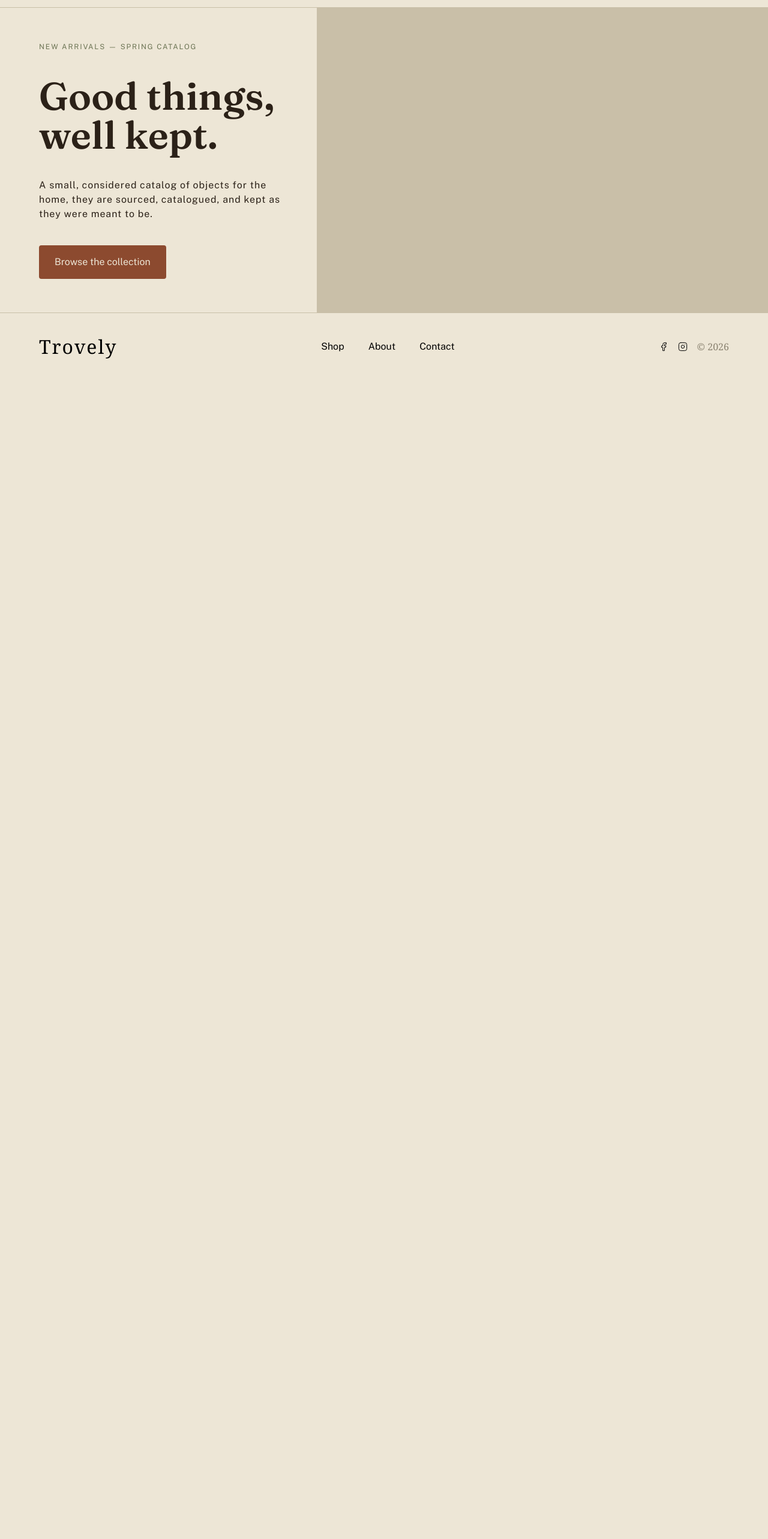
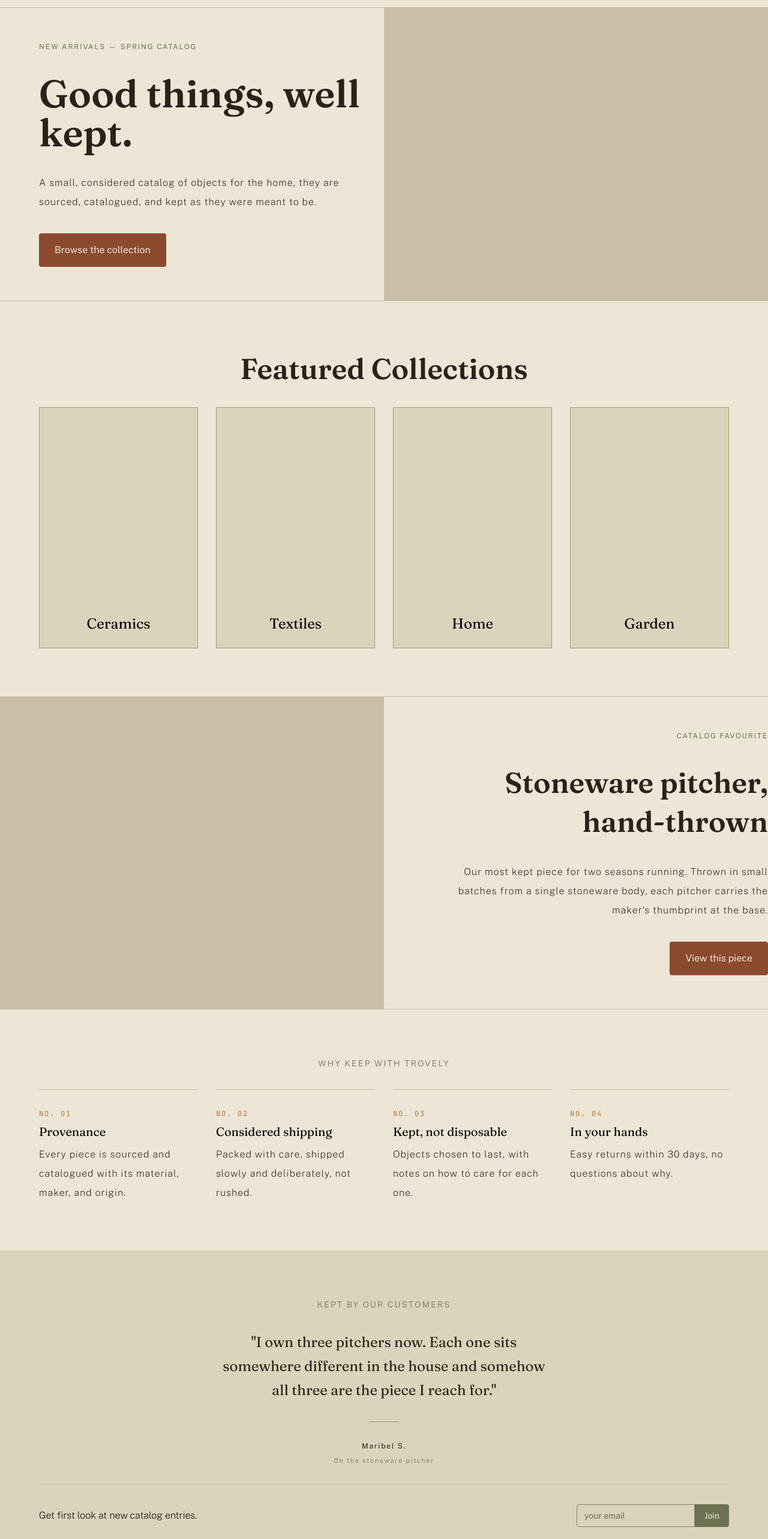
Before and after one commit to Rojibyte/trovely, a Next.js app: page / in a window 1280 px wide. Shown: the part 100-2666 px from the top of the page at 60% size. Before the commit the page ends 800 px from the top, so only its background shows below. Built offline with nearby package versions, Linux system fonts and the light colour scheme.

Commit message:
finished adding the components for homepage

```diff
--- a/app/globals.css
+++ b/app/globals.css
@@ -155,8 +155,7 @@
   margin: 0 auto;
 }
 
-.heading1 {
-  font-size: 64px;
+.heading {
   font-family: var(--font-heading);
   font-weight: 600;
   color: var(--ink1);
@@ -175,14 +174,17 @@
 
 p {
   font-family: var(--font-sans);
+  font-weight: 200;
   color: var(--ink1);
   letter-spacing: 0.06em;
+  line-height: 2;
 }
 
 .primaryButton {
   display: flex;
   justify-content: center;
   align-items: center;
+  width: 193px;
   padding: 16px 26px;
   color: var(--parchment);
   background-color: var(--action);
--- a/app/page.tsx
+++ b/app/page.tsx
@@ -1,5 +1,17 @@
+import ProductSpotlight from "@/components/ProductSpotlight";
+import FeatureCollections from "@/components/FeatureCollections";
 import Hero from "@/components/Hero";
+import TrustRow from "@/components/TrustRow";
+import Testimonial from "@/components/Testimonial";
 
 export default function Home() {
-  return <Hero />;
+  return (
+    <>
+      <Hero />
+      <FeatureCollections />
+      <ProductSpotlight />
+      <TrustRow />
+      <Testimonial />
+    </>
+  );
 }
--- /dev/null
+++ b/components/Container.tsx
@@ -0,0 +1,3 @@
+export default function Container({ children }: { children: React.ReactNode }) {
+  return <div className="mainContainer">{children}</div>;
+}
--- /dev/null
+++ b/components/FeatureCollections.tsx
@@ -0,0 +1,39 @@
+import Container from "./Container";
+
+export default function FeatureCollections() {
+  return (
+    <Container>
+      <section className="py-[80px]">
+        <h2 className="heading text-[48px] text-center mb-8">
+          Featured Collections
+        </h2>
+        <div className="grid grid-cols-4 gap-[30px]">
+          <div className="bg-(--stone4) border-[0.5px] border-(--stone2)">
+            <div className="h-80"></div>
+            <div className="flex justify-center items-center py-6 font-heading text-2xl">
+              Ceramics
+            </div>
+          </div>
+          <div className="bg-(--stone4) border-[0.5px] border-(--stone2)">
+            <div className="h-80"></div>
+            <div className="flex justify-center items-center py-6 font-heading text-2xl">
+              Textiles
+            </div>
+          </div>
+          <div className="bg-(--stone4) border-[0.5px] border-(--stone2)">
+            <div className="h-80"></div>
+            <div className="flex justify-center items-center py-6 font-heading text-2xl">
+              Home
+            </div>
+          </div>
+          <div className="bg-(--stone4) border-[0.5px] border-(--stone2)">
+            <div className="h-80"></div>
+            <div className="flex justify-center items-center py-6 font-heading text-2xl">
+              Garden
+            </div>
+          </div>
+        </div>
+      </section>
+    </Container>
+  );
+}
--- a/components/Footer.tsx
+++ b/components/Footer.tsx
@@ -1,7 +1,13 @@
+import Container from "./Container";
+
 export default function Footer() {
   return (
-    <footer className="mainContainer py-8 flex justify-between">
-      <h1 className="font-serif text-[32px] tracking-[0.06em]">Trovely</h1>
+    <div className="border-t border-(--stone3)">
+      <Container>
+        <footer className="py-8 flex justify-between">
+          <h1 className="font-heading text-[32px] tracking-[0.06em]">
+            Trovely
+          </h1>
           <nav className="flex justify-evenly items-center gap-10">
             <a href="http://">Shop</a>
             <a href="http://">About</a>
@@ -42,8 +48,10 @@ export default function Footer() {
                 <line x1="17.5" y1="6.5" x2="17.51" y2="6.5"></line>
               </svg>
             </a>
-        <span className="font-serif text-(--stone1)">© 2026</span>
+            <span className="font-heading text-(--stone1)">© 2026</span>
           </div>
         </footer>
+      </Container>
+    </div>
   );
 }
--- a/components/Header.tsx
+++ b/components/Header.tsx
@@ -1,7 +1,10 @@
+import Container from "./Container";
+
 export default function Header() {
   return (
-    <header className="mainContainer py-8 flex justify-between">
-      <h1 className="font-serif text-[32px] tracking-[0.06em]">Trovely</h1>
+    <Container>
+      <header className="py-8 flex justify-between">
+        <h1 className="font-heading text-[32px] tracking-[0.06em]">Trovely</h1>
         <nav className="flex justify-evenly items-center gap-10">
           <a href="http://">Shop</a>
           <a href="http://">About</a>
@@ -60,5 +63,6 @@ export default function Header() {
           </button>
         </nav>
       </header>
+    </Container>
   );
 }
--- a/components/Hero.tsx
+++ b/components/Hero.tsx
@@ -1,18 +1,20 @@
 export default function Hero() {
   return (
-    <section className="fullContainer flex border-t border-b">
-      <div className="flex flex-col flex-1 py-14 pr-8 gap-10">
-        <span className="subTitle">New arrivals — spring catalog</span>
-        <div className="heading1">Good things, well kept.</div>
-        <p>
-          A small, considered catalog of objects for the home, they are sourced,
-          catalogued, and kept as they were meant to be.
-        </p>
-        <a href="http://" className="primaryButton">
-          Browse the collection
-        </a>
+    <section className="border-y border-(--stone3)">
+      <div className="grid grid-cols-2">
+        <div className="flex flex-col justify-start py-14 pl-16.25 pr-8 ml-auto max-w-180 gap-9">
+          <span className="subTitle">New arrivals — spring catalog</span>
+          <h1 className="heading text-[64px]">Good things, well kept.</h1>
+          <p>
+            A small, considered catalog of objects for the home, they are
+            sourced, catalogued, and kept as they were meant to be.
+          </p>
+          <a href="#" className="primaryButton">
+            Browse the collection
+          </a>
+        </div>
+        <div className="bg-(--stone3)" />
       </div>
-      <div className="w-188 bg-(--stone3)"></div>
     </section>
   );
 }
--- /dev/null
+++ b/components/NewsletterSignUp.tsx
@@ -0,0 +1,33 @@
+"use client";
+
+import { useState } from "react";
+
+export default function NewsletterSignup() {
+  const [email, setEmail] = useState("");
+  const [status, setStatus] = useState<"idle" | "success" | "error">("idle");
+
+  async function handleSubmit(e: React.FormEvent<HTMLFormElement>) {
+    e.preventDefault();
+    // your submit logic here — API call, Supabase insert, etc.
+    setStatus("success");
+  }
+
+  return (
+    <form onSubmit={handleSubmit} className="flex gap-0">
+      <input
+        type="email"
+        required
+        value={email}
+        onChange={(e) => setEmail(e.target.value)}
+        placeholder="your email"
+        className="border border-[var(--stone1)] bg-transparent px-3 py-2 text-sm rounded-l-[var(--radius)]"
+      />
+      <button
+        type="submit"
+        className="bg-[var(--moss)] text-[var(--parchment)] px-4 py-2 text-sm rounded-r-[var(--radius)]"
+      >
+        Join
+      </button>
+    </form>
+  );
+}
--- /dev/null
+++ b/components/ProductSpotlight.tsx
@@ -0,0 +1,23 @@
+export default function ProductSpotlight() {
+  return (
+    <section className="border-y border-(--stone3)">
+      <div className="grid grid-cols-2">
+        <div className="bg-(--stone3)" />
+        <div className="flex flex-col justify-center items-end py-14 pl-16.25 pl-8 mr-auto max-w-180 gap-9">
+          <span className="subTitle text-right">Catalog favourite</span>
+          <h2 className="heading text-[48px] text-right">
+            Stoneware pitcher, hand-thrown
+          </h2>
+          <p className="text-right">
+            Our most kept piece for two seasons running. Thrown in small batches
+            from a single stoneware body, each pitcher carries the maker&apos;s
+            thumbprint at the base.
+          </p>
+          <a href="#" className="primaryButton">
+            View this piece
+          </a>
+        </div>
+      </div>
+    </section>
+  );
+}
--- /dev/null
+++ b/components/Testimonial.tsx
@@ -0,0 +1,35 @@
+import Container from "./Container";
+import NewsletterSignup from "./NewsletterSignUp";
+
+export default function Testimonial() {
+  return (
+    <section className="py-[80px] bg-(--stone4)">
+      <Container>
+        <div className="flex flex-col justify-center items-center gap-8 mb-8 m-auto w-[550px]">
+          <h4 className="font-sans text-[14px] text-center uppercase text-(--stone1) tracking-[0.15em]">
+            Kept by our customers
+          </h4>
+          <h3 className="font-heading text-2xl leading-[40px] text-center text-(--ink1)">
+            &quot;I own three pitchers now. Each one sits somewhere different in
+            the house and somehow all three are the piece I reach for.&quot;
+          </h3>
+          <div className="w-[50px] h-[0.5px] bg-(--stone2)"></div>
+          <div className="flex flex-col justify-center items-center gap-2">
+            <span className="text-sans text-xs tracking-[0.15em] text-(--ink1)">
+              Maribel S.
+            </span>
+            <span className="text-mono text-[11px] tracking-[0.15em] text-(--stone1)">
+              On the stoneware pitcher
+            </span>
+          </div>
+        </div>
+        <div className="flex justify-between items-center border-t-[0.5px] border-(--stone3) pt-8">
+          <span className="text-sans text-base font-extralight">
+            Get first look at new catalog entries.
+          </span>
+          <NewsletterSignup />
+        </div>
+      </Container>
+    </section>
+  );
+}
--- /dev/null
+++ b/components/TrustRow.tsx
@@ -0,0 +1,58 @@
+import Container from "./Container";
+
+export default function TrustRow() {
+  return (
+    <Container>
+      <section className="py-[80px]">
+        <h4 className="font-sans text-[14px] text-center mb-8 uppercase text-(--stone1) tracking-[0.15em]">
+          Why keep with Trovely
+        </h4>
+        <div className="grid grid-cols-4 gap-[30px]">
+          <div className="border-t-[0.5px] border-(--stone3) pt-8">
+            <div className="flex flex-col justify-start items-start gap-2">
+              <span className="font-mono uppercase text-(--ochre) text-xs tracking-[0.15em]">
+                No. 01
+              </span>
+              <span className="font-heading text-xl">Provenance</span>
+              <p>
+                Every piece is sourced and catalogued with its material, maker,
+                and origin.
+              </p>
+            </div>
+          </div>
+          <div className="border-t-[0.5px] border-(--stone3) pt-8">
+            <div className="flex flex-col justify-start items-start gap-2">
+              <span className="font-mono uppercase text-(--ochre) text-xs tracking-[0.15em]">
+                No. 02
+              </span>
+              <span className="font-heading text-xl">Considered shipping</span>
+              <p>
+                Packed with care, shipped slowly and deliberately, not rushed.
+              </p>
+            </div>
+          </div>
+          <div className="border-t-[0.5px] border-(--stone3) pt-8">
+            <div className="flex flex-col justify-start items-start gap-2">
+              <span className="font-mono uppercase text-(--ochre) text-xs tracking-[0.15em]">
+                No. 03
+              </span>
+              <span className="font-heading text-xl">Kept, not disposable</span>
+              <p>
+                Objects chosen to last, with notes on how to care for each one.
+              </p>
+            </div>
+          </div>
+          <div className="border-t-[0.5px] border-(--stone3) pt-8">
+            <div className="flex flex-col justify-start items-start gap-2">
+              <span className="font-mono uppercase text-(--ochre) text-xs tracking-[0.15em]">
+                No. 04
+              </span>
+              <span className="font-heading text-xl">In your hands</span>
+              <p>Easy returns within 30 days, no questions about why.</p>
+            </div>
+          </div>
+        </div>
+      </section>
+    </Container>
+  );
+}
```
Lines whose indentation alone changed are shown as unchanged.
